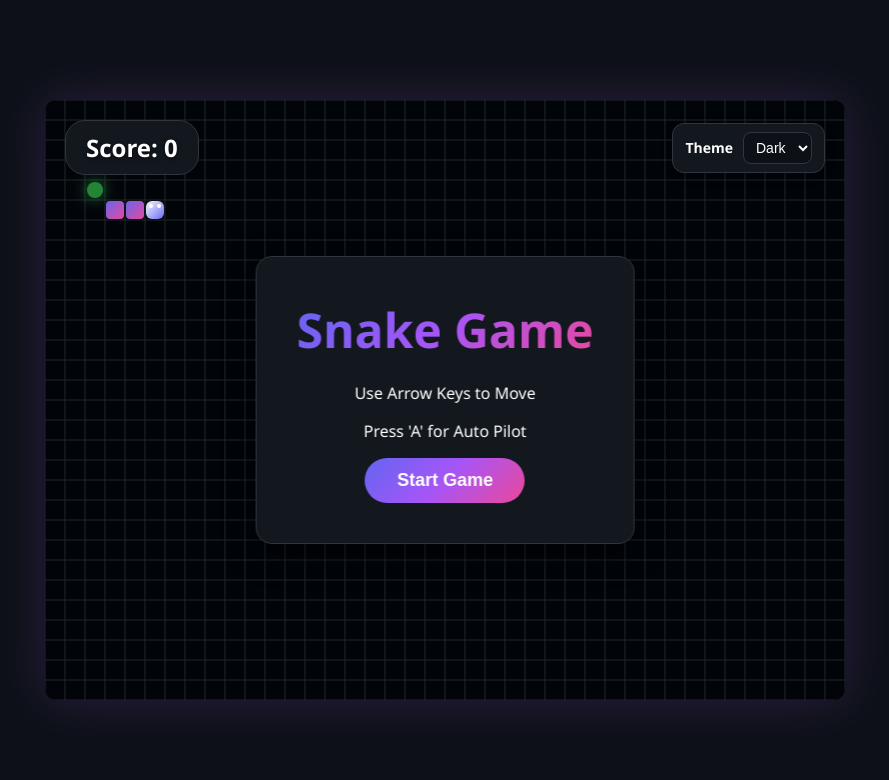
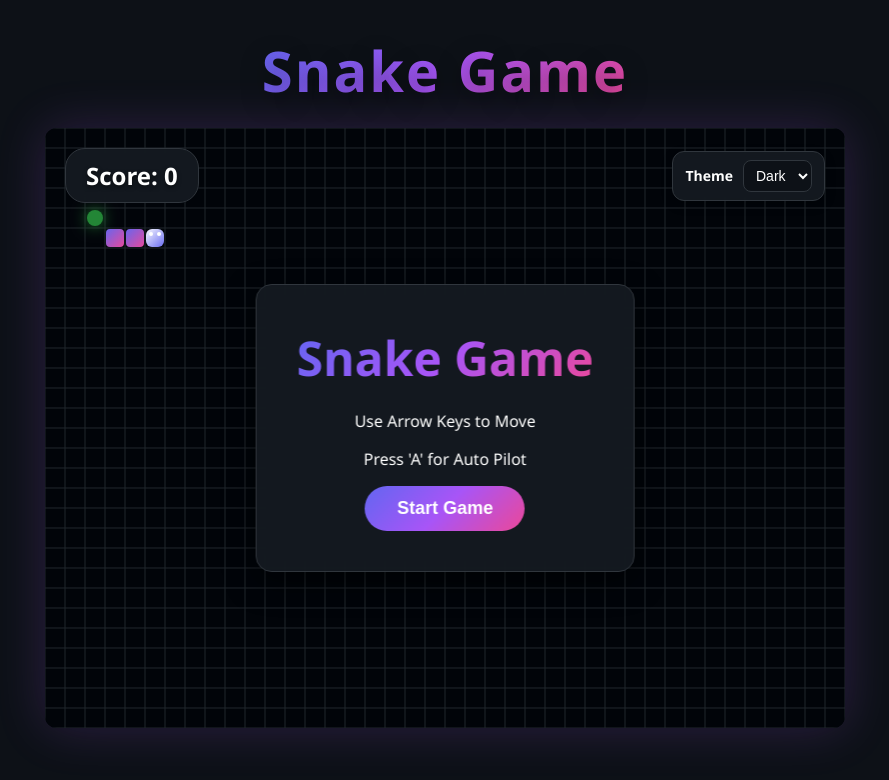
Before and after one commit to arsenvlad/vibe-snake-game, a website built with Vite: page index.html in a window 1280 px wide. Shown: the whole page, without its empty margins (195-1084 px from the left). Built offline with nearby package versions, Linux system fonts and the light colour scheme.

Commit message:
Add title header above game screen

```diff
--- a/index.html
+++ b/index.html
@@ -10,6 +10,11 @@
 </head>
 
 <body>
+  <div class="page">
+    <header class="page-header">
+      <h1 class="game-title">Snake Game</h1>
+    </header>
+
     <div id="app">
       <canvas id="gameCanvas" width="800" height="600"></canvas>
 
@@ -40,6 +45,7 @@
         <button id="restart-btn" class="btn">Play Again</button>
       </div>
     </div>
+  </div>
   <script type="module" src="/src/main.ts"></script>
 </body>
 
--- a/src/style.css
+++ b/src/style.css
@@ -31,11 +31,40 @@ body {
   color: var(--text-color);
   font-family: 'Segoe UI', Tahoma, Geneva, Verdana, sans-serif;
   display: flex;
-  justify-content: center;
+  flex-direction: column;
+  justify-content: flex-start;
   align-items: center;
-  height: 100vh;
+  min-height: 100vh;
+  gap: 24px;
+  padding: 32px 0;
   overflow: hidden;
   user-select: none;
+}
+
+.page {
+  display: flex;
+  flex-direction: column;
+  align-items: center;
+  gap: 20px;
+  width: min(100%, 1100px);
+  padding: 0 20px;
+  box-sizing: border-box;
+}
+
+.page-header {
+  display: flex;
+  justify-content: center;
+  width: 100%;
+}
+
+.game-title {
+  margin: 0;
+  font-size: 56px;
+  letter-spacing: 2px;
+  background: var(--copilot-gradient);
+  -webkit-background-clip: text;
+  -webkit-text-fill-color: transparent;
+  text-shadow: 0 8px 25px rgba(0, 0, 0, 0.35);
 }
 
 #app {
```
Lines whose indentation alone changed are shown as unchanged.
